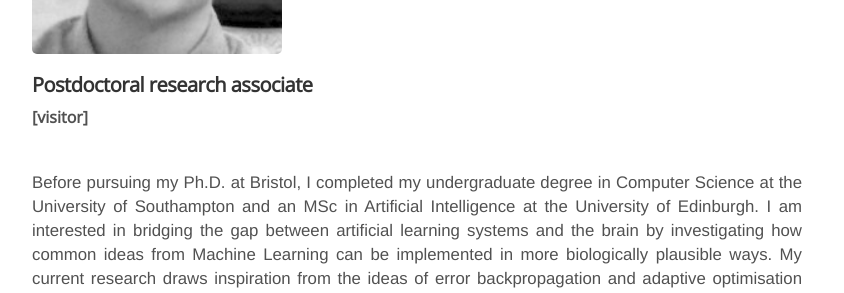
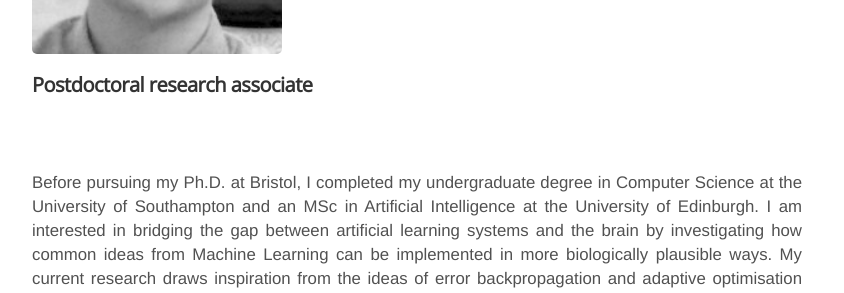
Before and after one commit to neuralml/neuralml.github.io, a Jekyll site: the page built from _people/RPC_will_greedy.md, in a window 1280 px wide. Shown: the part 376-669 px from the top of the page, without its empty margins (223-1067 px from the left). Built offline with Jekyll 4.4.1, drawn with Linux system fonts in a browser that asks for light colours; nearby versions of some CDN libraries.

Commit message:
Update RPC_will_greedy.md

```diff
--- a/_people/RPC_will_greedy.md
+++ b/_people/RPC_will_greedy.md
@@ -4,7 +4,7 @@ title: Will Greedy
 position: postdoc
 avatar: Will_Greedy.jpg
 joined: 2020
-affiliation: <span>[visitor]</span><br><span style="color:#FFFFFF">.</span>
+affiliation: <span><span style="color:#FFFFFF">.</span></span><br><span style="color:#FFFFFF">.</span>
 
 ---
 
```
